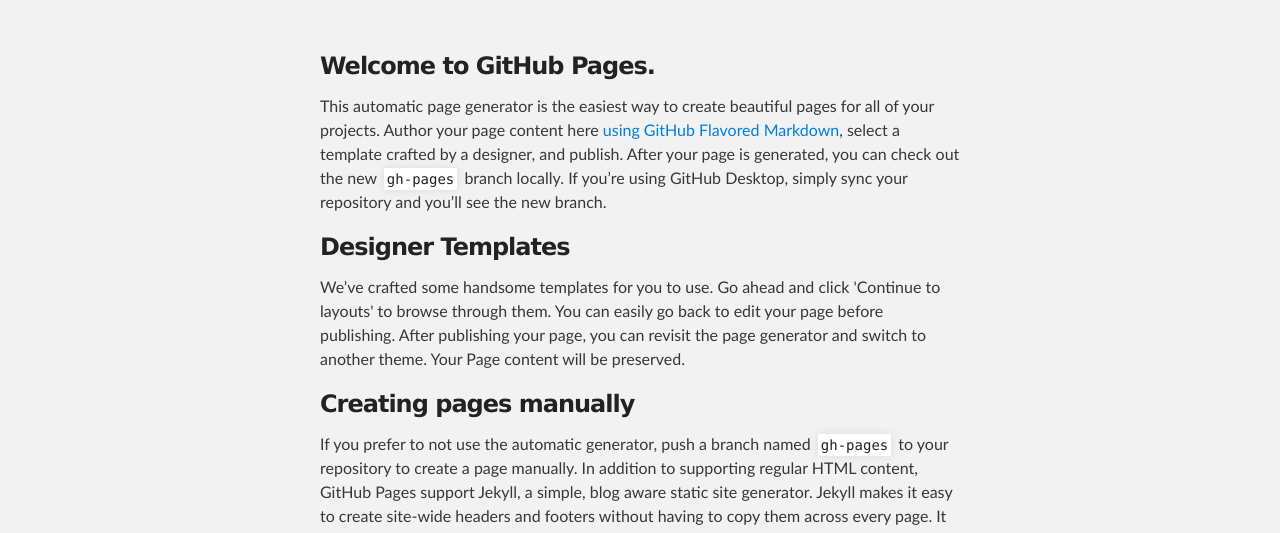
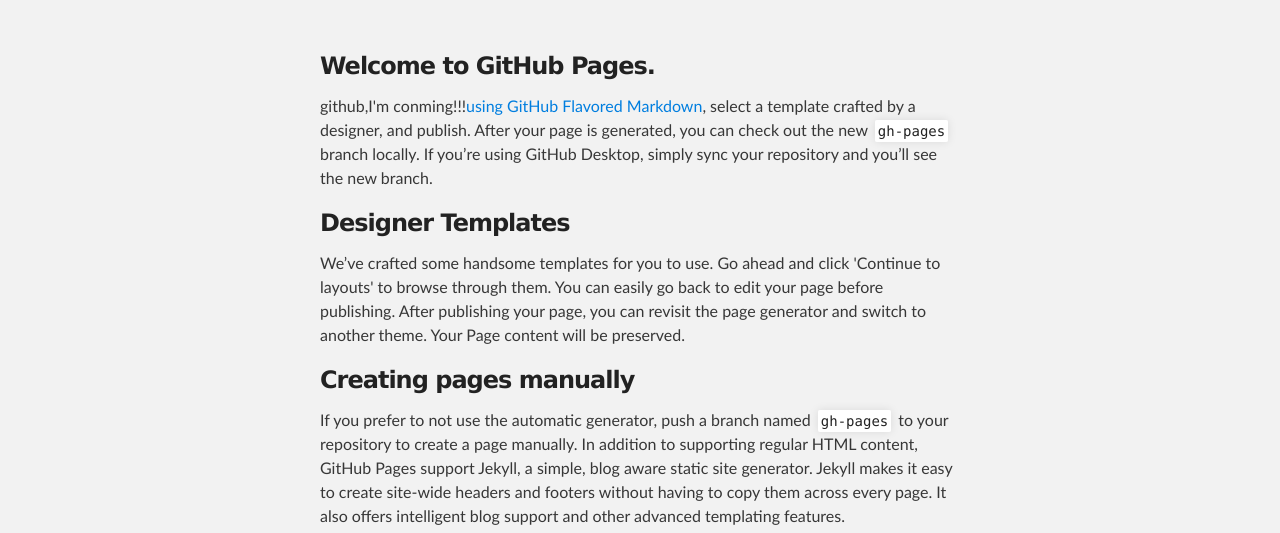
Before and after one commit to jshavus/jshavus-depot, a plain HTML site: page index.html in a window 1280 px wide. Shown: the part 212-745 px from the top of the page. Drawn offline with Linux system fonts and the light colour scheme.

Commit message:
Update index.html

```diff
--- a/index.html
+++ b/index.html
@@ -30,7 +30,7 @@
         <h3>
 <a id="welcome-to-github-pages" class="anchor" href="#welcome-to-github-pages" aria-hidden="true"><span aria-hidden="true" class="octicon octicon-link"></span></a>Welcome to GitHub Pages.</h3>
 
-<p>This automatic page generator is the easiest way to create beautiful pages for all of your projects. Author your page content here <a href="https://guides.github.com/features/mastering-markdown/">using GitHub Flavored Markdown</a>, select a template crafted by a designer, and publish. After your page is generated, you can check out the new <code>gh-pages</code> branch locally. If you’re using GitHub Desktop, simply sync your repository and you’ll see the new branch.</p>
+<p>github,I'm conming!!!<a href="https://guides.github.com/features/mastering-markdown/">using GitHub Flavored Markdown</a>, select a template crafted by a designer, and publish. After your page is generated, you can check out the new <code>gh-pages</code> branch locally. If you’re using GitHub Desktop, simply sync your repository and you’ll see the new branch.</p>
 
 <h3>
 <a id="designer-templates" class="anchor" href="#designer-templates" aria-hidden="true"><span aria-hidden="true" class="octicon octicon-link"></span></a>Designer Templates</h3>
```
